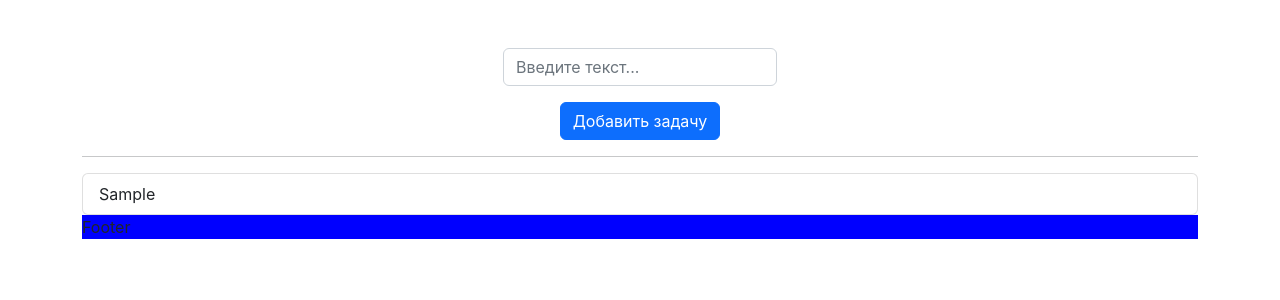
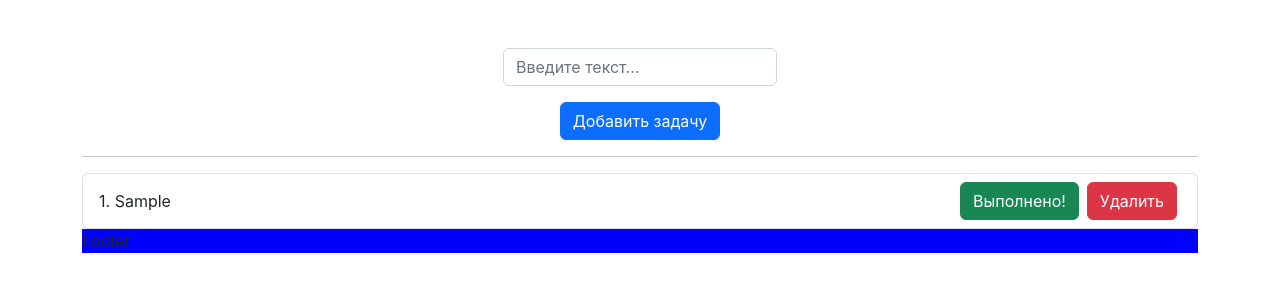
Before and after one commit to karlkust/TodoList, a React (Create React App) app: page / in a window 1280 px wide. Both pictures are taken after typing "Sample" into the empty fields and a click on the button "Добавить задачу". Shown: the top 300 px of the page. Built offline with nearby package versions, Linux system fonts and the light colour scheme.

Commit message:
Добавление и удаление задач в списке

```diff
--- a/src/App.js
+++ b/src/App.js
@@ -18,11 +18,33 @@ function App() {
     ]);
   };
 
+  const deleteTodo = (id) => {
+    setTodos((prev) => prev.filter((todo) => todo.id !== id));
+  };
+
+  const completedTodo = (id) => {
+    setTodos((prev) =>
+      prev.map((todo) => {
+        if (todo.id === id) {
+          return {
+            ...todo,
+            completed: !todo.completed,
+          };
+        }
+        return todo;
+      })
+    );
+  };
+
   return (
     <div className="container py-5">
       <Header addNewTodo={addNewTodo} />
       <hr />
-      <Main todos={todos} />
+      <Main
+        completedTodo={completedTodo}
+        deleteTodo={deleteTodo}
+        todos={todos}
+      />
       <Footer />
     </div>
   );
--- a/src/components/Main/Main.js
+++ b/src/components/Main/Main.js
@@ -1,9 +1,13 @@
 import TodoList from "../TodoList/TodoList";
 
-const Main = ({ todos }) => {
+const Main = ({ todos, deleteTodo, completedTodo }) => {
   return (
     <div>
-      <TodoList todos={todos} />
+      <TodoList
+        completedTodo={completedTodo}
+        deleteTodo={deleteTodo}
+        todos={todos}
+      />
     </div>
   );
 };
--- a/src/components/TodoItem/TodoItem.js
+++ b/src/components/TodoItem/TodoItem.js
@@ -1,5 +1,42 @@
-const TodoItem = ({ id, title, completed }) => {
-  return <li className="list-group-item">{title}</li>;
+const TodoItem = ({
+  id,
+  title,
+  completed,
+  index,
+  deleteTodo,
+  completedTodo,
+}) => {
+  const deleteHanler = () => {
+    deleteTodo(id);
+  };
+
+  const completedHandler = () => {
+    completedTodo(id);
+  };
+
+  return (
+    <li className="list-group-item d-flex justify-content-between align-items-center">
+      <span className={completed ? "text-muted" : ""}>
+        {index + 1}. {title}
+      </span>
+      <div>
+        <button
+          onClick={completedHandler}
+          type="button"
+          className={`btn btn-${completed ? "warning" : "success"} mx-1`}
+        >
+          {completed ? "Повторить" : "Выполнено!"}
+        </button>
+        <button
+          onClick={deleteHanler}
+          type="button"
+          className="btn btn-danger mx-1"
+        >
+          Удалить
+        </button>
+      </div>
+    </li>
+  );
 };
 
 export default TodoItem;
--- a/src/components/TodoList/TodoList.js
+++ b/src/components/TodoList/TodoList.js
@@ -1,14 +1,18 @@
 import TodoItem from "../TodoItem/TodoItem";
 
-const TodoList = ({ todos }) => {
+const TodoList = ({ todos, deleteTodo, completedTodo }) => {
   return (
     <ul className="list-group">
-      {todos.map((todo) => {
+      {todos.map((todo, i) => {
         return (
           <TodoItem
+            key={todo.id}
+            completedTodo={completedTodo}
+            deleteTodo={deleteTodo}
+            index={i}
             id={todo.id}
             title={todo.title}
-            complited={todo.complited}
+            completed={todo.completed}
           />
         );
       })}
```
